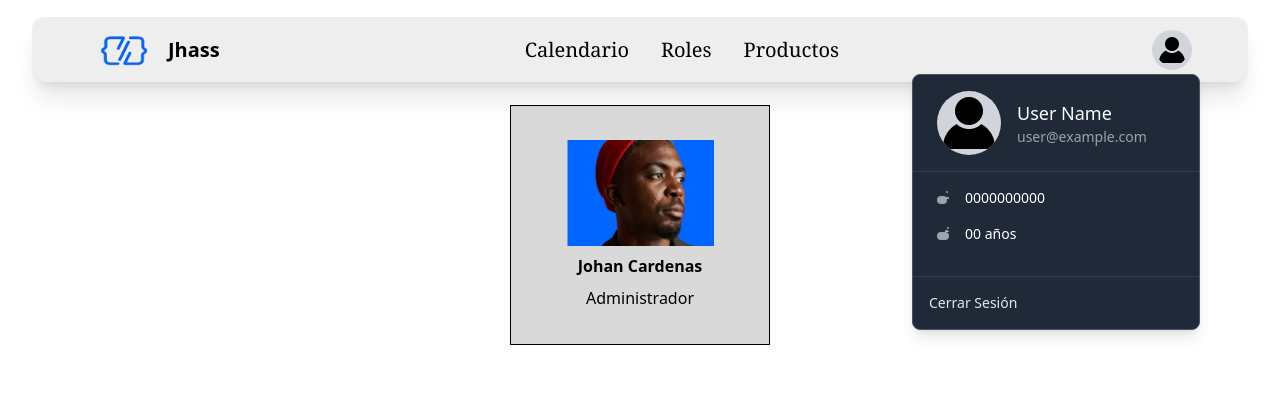
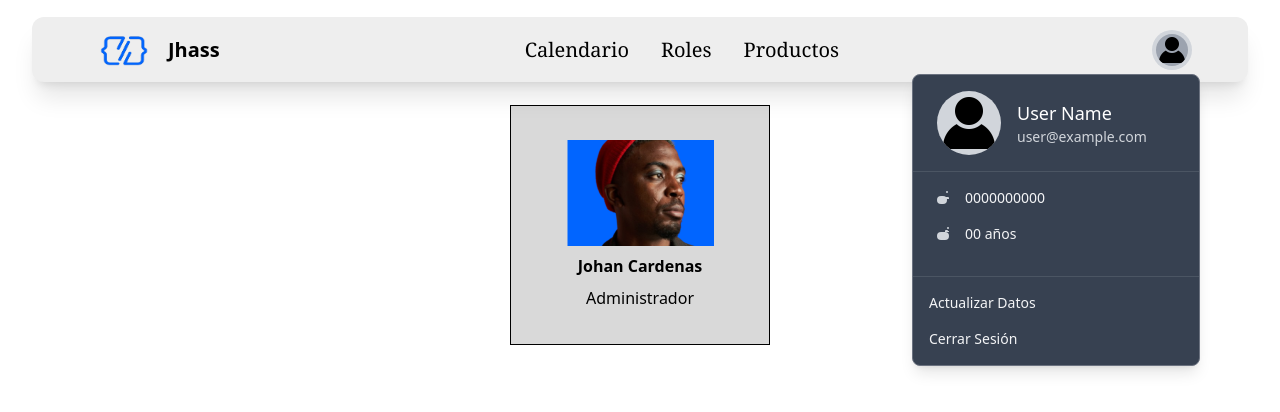
Before and after one commit to ProjectJhass/Project_Jhass, a React (Vite) app: page /Rol in a window 1280 px wide. Both pictures are taken after a click on the button "Open user menu". Shown: the top 412 px of the page. Built offline with nearby package versions, Linux system fonts and the light colour scheme.

Commit message:
Actualizacion de las alertas del registro

```diff
--- a/src/components/ModalProfile/ModalProfile.jsx
+++ b/src/components/ModalProfile/ModalProfile.jsx
@@ -4,17 +4,24 @@ import usuario from "../../../public/usuario.png";
 
 export const ModalProfile = () => {
   const [isOpen, setIsOpen] = useState(false);
-  const { user } = useContext(AppContext);
+  const { user, updateUser } = useContext(AppContext);
 
   const handleToggle = () => {
     setIsOpen(!isOpen);
+  };
+
+  const handleUpdate = () => {
+    // Aquí puedes añadir la lógica para actualizar los datos del usuario
+    if (updateUser) {
+      updateUser();
+    }
   };
 
   return (
     <div className="relative">
       <button
         type="button"
-        className="flex items-center mx-3 text-sm bg-gray-300 rounded-full hover:bg-gray-200 focus:ring-4 focus:ring-gray-300 dark:focus:ring-gray-600"
+        className="flex items-center mx-3 text-sm bg-gray-400 rounded-full hover:bg-gray-300 focus:ring-4 focus:ring-gray-300 dark:focus:ring-gray-600"
         id="user-menu-button"
         aria-expanded={isOpen}
         onClick={handleToggle}
@@ -29,10 +36,10 @@ export const ModalProfile = () => {
 
       {isOpen && (
         <div
-          className="absolute right-0 top-full mt-2 w-72 bg-gray-800 text-white shadow-lg rounded-lg z-50 border border-gray-600"
+          className="absolute right-0 top-full mt-2 w-72 bg-gray-700 text-gray-100 shadow-lg rounded-lg z-50 border border-gray-500"
           id="dropdown"
         >
-          <div className="py-4 px-6 flex items-center border-b border-gray-700">
+          <div className="py-4 px-6 flex items-center border-b border-gray-600">
             <img
               className="w-16 h-16 rounded-full mr-4 bg-gray-300"
               src={user?.profilePicture || usuario}
@@ -42,7 +49,7 @@ export const ModalProfile = () => {
               <span className="block text-lg font-medium text-white">
                 {user?.nombre || 'User Name'}
               </span>
-              <span className="block text-sm text-gray-400">
+              <span className="block text-sm text-gray-300">
                 {user?.correo || 'user@example.com'}
               </span>
             </div>
@@ -50,7 +57,7 @@ export const ModalProfile = () => {
           <div className="py-4 px-6 text-sm">
             <div className="flex items-center mb-4">
               <svg
-                className="w-5 h-5 text-gray-400 mr-2"
+                className="w-5 h-5 text-gray-300 mr-2"
                 fill="currentColor"
                 viewBox="0 0 20 20"
                 xmlns="http://www.w3.org/2000/svg"
@@ -63,7 +70,7 @@ export const ModalProfile = () => {
             </div>
             <div className="flex items-center mb-4">
               <svg
-                className="w-5 h-5 text-gray-400 mr-2"
+                className="w-5 h-5 text-gray-300 mr-2"
                 fill="currentColor"
                 viewBox="0 0 20 20"
                 xmlns="http://www.w3.org/2000/svg"
@@ -75,11 +82,19 @@ export const ModalProfile = () => {
               <span>{user?.edad || '00'} años</span>
             </div>
           </div>
-          <ul className="py-2 border-t border-gray-700">
+          <ul className="py-2 border-t border-gray-600">
+            <li>
+              <button
+                onClick={handleUpdate}
+                className="block py-2 px-4 text-sm text-gray-100 hover:bg-gray-600 rounded-lg w-full text-left"
+              >
+                Actualizar Datos
+              </button>
+            </li>
             <li>
               <a
                 href="#"
-                className="block py-2 px-4 text-sm text-gray-200 hover:bg-gray-700 rounded-lg"
+                className="block py-2 px-4 text-sm text-gray-100 hover:bg-gray-600 rounded-lg w-full text-left"
               >
                 Cerrar Sesión
               </a>
--- a/src/components/SectionRegister/SectionRegister.jsx
+++ b/src/components/SectionRegister/SectionRegister.jsx
@@ -20,13 +20,15 @@ export const SectionRegister = () => {
   const [errors, setErrors] = useState({
     correo: "",
     edad: "",
-    telefono: ""
+    telefono: "",
+    userExists: "" // Nuevo estado para manejar el error de usuario existente
   });
   const [touched, setTouched] = useState({
     correo: false,
     edad: false,
     telefono: false
   });
+  const [userExists, setUserExists] = useState(false); // Nuevo estado para verificar existencia de usuario
   const navigate = useNavigate();
 
   const handleBackClick = () => {
@@ -142,9 +144,21 @@ export const SectionRegister = () => {
       alert("Corrija los errores antes de enviar");
       return;
     }
-    let ContentPost = await POSTEndpoint({ URL: "api/v1/auth/register", Data: formData });
-    if (ContentPost) {
-      navigate("/IniciarSesion");
+
+    try {
+      let ContentPost = await POSTEndpoint({ URL: "api/v1/auth/register", Data: formData });
+      console.log(ContentPost);
+
+      if (ContentPost && ContentPost.statusCode === 400) { // Supongamos que el código 409 indica que el usuario ya existe
+        setUserExists(true);
+        return;
+      }
+
+      if (ContentPost) {
+        navigate("/IniciarSesion");
+      }
+    } catch (error) {
+      console.error("Error al registrar el usuario:", error);
     }
   };
 
@@ -250,7 +264,7 @@ export const SectionRegister = () => {
             </div>
             <div>
               <label className="block text-white mb-2" htmlFor="telefono">
-                Número Telefónico
+                Teléfono
               </label>
               <input
                 type="tel"
@@ -258,26 +272,27 @@ export const SectionRegister = () => {
                 name="telefono"
                 value={formData.telefono}
                 onChange={handleChange}
-                placeholder="Número de teléfono"
+                placeholder="Número telefónico"
                 className="w-full p-2 rounded bg-gray-800 text-white focus:outline-none focus:ring-2 focus:ring-blue-500"
                 onBlur={() => setTouched({ ...touched, telefono: true })}
               />
               {touched.telefono && errors.telefono && <p className="text-red-500 text-sm">{errors.telefono}</p>}
             </div>
           </div>
+          {userExists && <p className="text-red-500 text-center mb-4">El usuario ya está registrado</p>}
           <button
             type="submit"
-            className="w-full bg-blue-500 text-white p-2 rounded hover:bg-blue-600 focus:outline-none focus:ring-2 focus:ring-blue-500"
+            className="w-full py-2 px-4 bg-blue-600 text-white rounded hover:bg-blue-700 focus:outline-none focus:ring-2 focus:ring-blue-500"
           >
             Crear Cuenta
           </button>
         </form>
-        <div className="mt-4 flex justify-center">
+        <div className="text-center mt-4">
           <button
+            onClick={handleLoginClick}
             className="text-white underline"
-            onClick={handleLoginClick}
           >
-            ¿Ya tienes una cuenta? Inicia sesión aquí
+            Ya tienes cuenta? Inicia sesión
           </button>
         </div>
       </div>
--- /dev/null
+++ b/src/components/UpdateUser/UpdateUser.jsx
@@ -0,0 +1,7 @@
+import React from 'react'
+
+export const UpdateUser = () => {
+  return (
+    <div>UpdateUser</div>
+  )
+}
```
